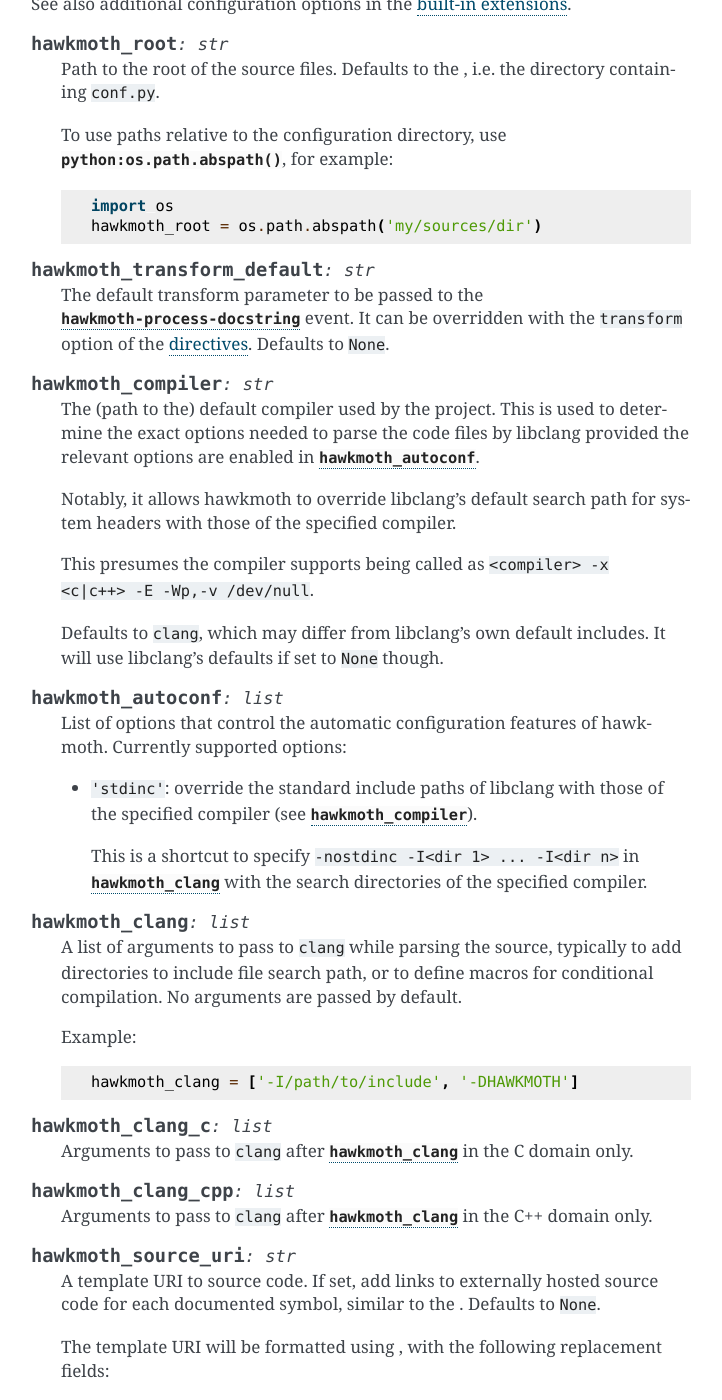
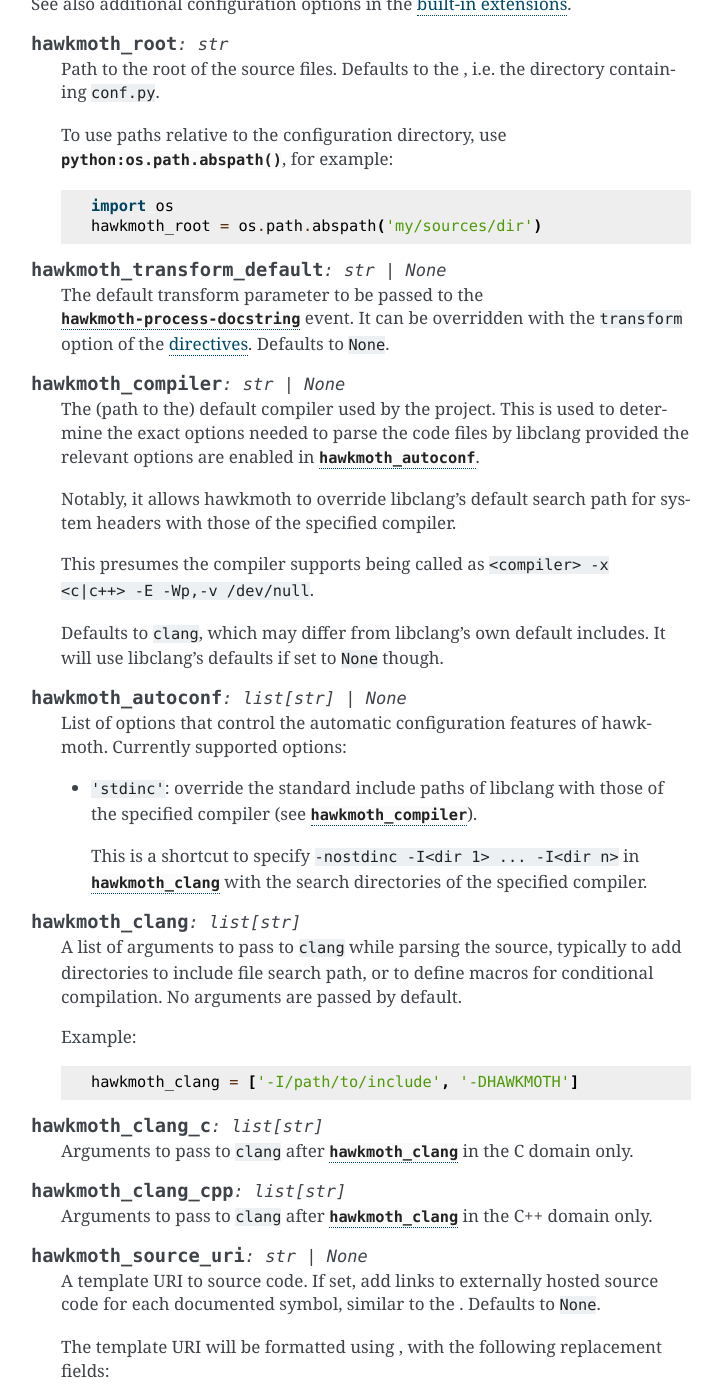
Before and after one commit to jnikula/hawkmoth, a Sphinx documentation site: the page built from doc/extension.rst, in a window 1280 px wide and 1400 px high, scrolled down 654 px. Shown: the whole window, without its empty margins (419-1141 px from the left). Built offline with Sphinx 7.4.7, drawn with Linux system fonts in a browser that asks for light colours.

Commit message:
extension: improve config option type hints
Indicate where None is allowed and that the lists are lists of
strings. (Though the Sphinx type checker does not seem to enforce this.)

```diff
--- a/doc/extension.rst
+++ b/doc/extension.rst
@@ -53,7 +53,7 @@ See also additional configuration options in the :ref:`built-in extensions
       hawkmoth_root = os.path.abspath('my/sources/dir')
 
 .. py:data:: hawkmoth_transform_default
-   :type: str
+   :type: str|None
 
    The default transform parameter to be passed to the
    :event:`hawkmoth-process-docstring` event. It can be overridden with the
@@ -61,7 +61,7 @@ See also additional configuration options in the :ref:`built-in extensions
    ``None``.
 
 .. py:data:: hawkmoth_compiler
-   :type: str
+   :type: str|None
 
    The (path to the) default compiler used by the project. This is used to
    determine the exact options needed to parse the code files by libclang
@@ -77,7 +77,7 @@ See also additional configuration options in the :ref:`built-in extensions
    It will use libclang's defaults if set to ``None`` though.
 
 .. py:data:: hawkmoth_autoconf
-   :type: list
+   :type: list[str]|None
 
    List of options that control the automatic configuration features of
    hawkmoth. Currently supported options:
@@ -90,7 +90,7 @@ See also additional configuration options in the :ref:`built-in extensions
      compiler.
 
 .. py:data:: hawkmoth_clang
-   :type: list
+   :type: list[str]
 
    A list of arguments to pass to ``clang`` while parsing the source, typically
    to add directories to include file search path, or to define macros for
@@ -103,19 +103,19 @@ See also additional configuration options in the :ref:`built-in extensions
       hawkmoth_clang = ['-I/path/to/include', '-DHAWKMOTH']
 
 .. py:data:: hawkmoth_clang_c
-   :type: list
+   :type: list[str]
 
    Arguments to pass to ``clang`` after :data:`hawkmoth_clang` in the C domain
    only.
 
 .. py:data:: hawkmoth_clang_cpp
-   :type: list
+   :type: list[str]
 
    Arguments to pass to ``clang`` after :data:`hawkmoth_clang` in the C++ domain
    only.
 
 .. py:data:: hawkmoth_source_uri
-   :type: str
+   :type: str|None
 
    A template URI to source code. If set, add links to externally hosted source
    code for each documented symbol, similar to the :external+sphinx:doc:`Sphinx
```
Also changed, not shown: src/hawkmoth/__init__.py (+6 -6 lines).
